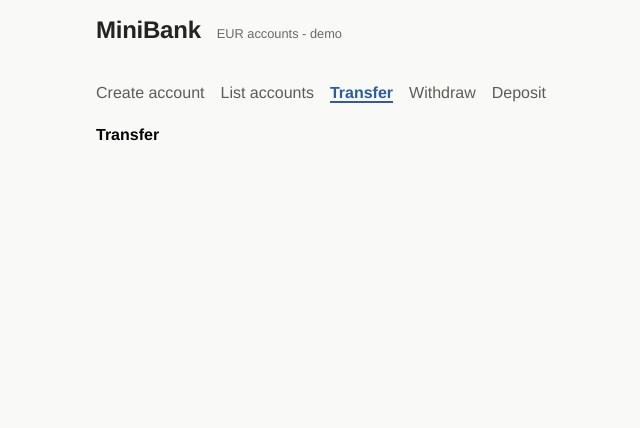
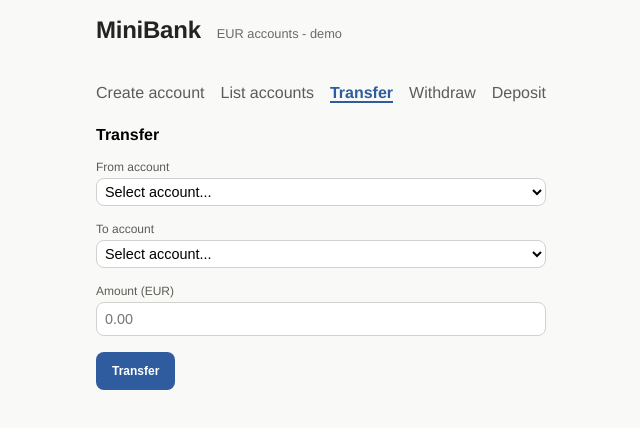
Before and after one commit to gkiss02/mini-bank-frontend, a React (Vite) app: page /transfer in a window 1280 px wide. Shown: the top 428 px of the page, without its empty margins (319-959 px from the left). Built offline with nearby package versions, Linux system fonts and the light colour scheme.

Commit message:
Add page base layout

```diff
--- a/src/components/custom-dropdown/CustomDropdown.tsx
+++ b/src/components/custom-dropdown/CustomDropdown.tsx
@@ -2,6 +2,7 @@ import styles from "./CustomDropdown.module.css";
 
 interface CustomDropdownProps<T extends string> {
   label: string;
+  placeholder?: string;
   values: T[];
   value: T;
   onChange: (value: T) => void;
@@ -10,6 +11,7 @@ interface CustomDropdownProps<T extends string> {
 const CustomDropdown = <T extends string>({
   values,
   label,
+  placeholder,
   value,
   onChange,
 }: CustomDropdownProps<T>) => {
@@ -21,6 +23,11 @@ const CustomDropdown = <T extends string>({
         value={value}
         onChange={(event) => onChange(event.target.value as T)}
       >
+        {placeholder && (
+          <option value="" disabled>
+            {placeholder}
+          </option>
+        )}
         {values.map((value) => (
           <option key={value} value={value}>
             {value}
--- a/src/context/AccountsContext.tsx
+++ b/src/context/AccountsContext.tsx
@@ -1,5 +1,9 @@
 import { useState, type ReactNode } from "react";
-import { AccountType, type Account, type CreateAccountInput } from "../types/account";
+import {
+  AccountType,
+  type Account,
+  type CreateAccountInput,
+} from "../types/account";
 import { AccountsContext } from "./accounts-context";
 
 const NORMAL_ACCOUNT_WELCOME_BONUS = 10;
@@ -13,13 +17,13 @@ export const AccountsProvider = ({ children }: { children: ReactNode }) => {
         ? {
             accountType: AccountType.NORMAL,
             accountNumber: input.accountNumber,
-            userName: input.userName,
+            username: input.userName,
             balance: NORMAL_ACCOUNT_WELCOME_BONUS,
           }
         : {
             accountType: AccountType.SAVINGS,
             accountNumber: input.accountNumber,
-            userName: input.userName,
+            username: input.userName,
             balance: 0,
             interestRate: input.interestRate,
           };
--- a/src/pages/create-account/CreateAccountPage.tsx
+++ b/src/pages/create-account/CreateAccountPage.tsx
@@ -40,8 +40,8 @@ const CreateAccountPage = () => {
     <section className={styles.container}>
       <h2>Create account page</h2>
       <CustomDropdown<AccountType>
+        label="Account type"
         values={Object.values(AccountType)}
-        label="Account type"
         value={accountType}
         onChange={setAccountType}
       />
--- /dev/null
+++ b/src/pages/deposit/DepositPage.module.css
@@ -0,0 +1,5 @@
+.container {
+  display: flex;
+  flex-direction: column;
+  gap: 1rem;
+}
--- a/src/pages/deposit/DepositPage.tsx
+++ b/src/pages/deposit/DepositPage.tsx
@@ -1,5 +1,42 @@
+import { useState } from "react";
+import CustomButton from "../../components/custom-button/CustomButton";
+import CustomDropdown from "../../components/custom-dropdown/CustomDropdown";
+import CustomInput from "../../components/custom-input/CustomInput";
+import { useAccounts } from "../../hooks/useAccounts";
+import styles from "./DepositPage.module.css";
+
 const DepositPage = () => {
-  return <h2>Deposit</h2>;
+  const { accounts } = useAccounts();
+  const [accountNumber, setAccountNumber] = useState<string>("");
+  const [amount, setAmount] = useState<string | number>("");
+
+  const handleClick = () => {
+    console.log("accountNumber", accountNumber);
+    console.log("amount", amount);
+  };
+  return (
+    <section className={styles.container}>
+      <h2>Deposit</h2>
+      <CustomDropdown<string>
+        label="Account"
+        placeholder="Select account..."
+        values={accounts.map(
+          (account) =>
+            `${account.accountNumber} — ${account.username} (€${account.balance})`
+        )}
+        value={accountNumber}
+        onChange={setAccountNumber}
+      />
+      <CustomInput
+        type="number"
+        label="Amount (EUR)"
+        placeholder="0.00"
+        value={amount}
+        onChange={setAmount}
+      />
+      <CustomButton onClick={handleClick}>Deposit</CustomButton>
+    </section>
+  );
 };
 
 export default DepositPage;
--- /dev/null
+++ b/src/pages/transfer/TransferPage.module.css
@@ -0,0 +1,5 @@
+.container {
+  display: flex;
+  flex-direction: column;
+  gap: 1rem;
+}
--- a/src/pages/transfer/TransferPage.tsx
+++ b/src/pages/transfer/TransferPage.tsx
@@ -1,5 +1,55 @@
+import { useState } from "react";
+import CustomButton from "../../components/custom-button/CustomButton";
+import CustomDropdown from "../../components/custom-dropdown/CustomDropdown";
+import CustomInput from "../../components/custom-input/CustomInput";
+import { useAccounts } from "../../hooks/useAccounts";
+import styles from "./TransferPage.module.css";
+
 const TransferPage = () => {
-  return <h2>Transfer</h2>;
+  const { accounts } = useAccounts();
+  const [accountNumberFrom, setAccountNumberFrom] = useState<string>("");
+  const [accountNumberTo, setAccountNumberTo] = useState<string>("");
+  const [amount, setAmount] = useState<string | number>("");
+
+  const handleClick = () => {
+    console.log("accountNumberFrom", accountNumberFrom);
+    console.log("accountNumberTo", accountNumberTo);
+    console.log("amount", amount);
+  };
+
+  return (
+    <section className={styles.container}>
+      <h2>Transfer</h2>
+      <CustomDropdown<string>
+        label="From account"
+        placeholder="Select account..."
+        values={accounts.map(
+          (account) =>
+            `${account.accountNumber} — ${account.username} (€${account.balance})`
+        )}
+        value={accountNumberFrom}
+        onChange={setAccountNumberFrom}
+      />
+      <CustomDropdown<string>
+        label="To account"
+        placeholder="Select account..."
+        values={accounts.map(
+          (account) =>
+            `${account.accountNumber} — ${account.username} (€${account.balance})`
+        )}
+        value={accountNumberTo}
+        onChange={setAccountNumberTo}
+      />
+      <CustomInput
+        type="number"
+        label="Amount (EUR)"
+        placeholder="0.00"
+        value={amount}
+        onChange={setAmount}
+      />
+      <CustomButton onClick={handleClick}>Transfer</CustomButton>
+    </section>
+  );
 };
 
 export default TransferPage;
--- /dev/null
+++ b/src/pages/withdraw/WithdrawPage.module.css
@@ -0,0 +1,5 @@
+.container {
+  display: flex;
+  flex-direction: column;
+  gap: 1rem;
+}
--- a/src/pages/withdraw/WithdrawPage.tsx
+++ b/src/pages/withdraw/WithdrawPage.tsx
@@ -1,5 +1,43 @@
+import { useState } from "react";
+import CustomDropdown from "../../components/custom-dropdown/CustomDropdown";
+import { useAccounts } from "../../hooks/useAccounts";
+import styles from "./WithdrawPage.module.css";
+import CustomInput from "../../components/custom-input/CustomInput";
+import CustomButton from "../../components/custom-button/CustomButton";
+
 const WithdrawPage = () => {
-  return <h2>Withdraw</h2>;
+  const { accounts } = useAccounts();
+  const [accountNumber, setAccountNumber] = useState<string>("");
+  const [amount, setAmount] = useState<string | number>("");
+
+  const handleClick = () => {
+    console.log("accountNumber", accountNumber);
+    console.log("amount", amount);
+  };
+
+  return (
+    <section className={styles.container}>
+      <h2>Withdraw</h2>
+      <CustomDropdown<string>
+        label="Account"
+        placeholder="Select account..."
+        values={accounts.map(
+          (account) =>
+            `${account.accountNumber} — ${account.username} (€${account.balance})`
+        )}
+        value={accountNumber}
+        onChange={setAccountNumber}
+      />
+      <CustomInput
+        type="number"
+        label="Amount (EUR)"
+        placeholder="0.00"
+        value={amount}
+        onChange={setAmount}
+      />
+      <CustomButton onClick={handleClick}>Withdraw</CustomButton>
+    </section>
+  );
 };
 
 export default WithdrawPage;
--- a/src/types/account.ts
+++ b/src/types/account.ts
@@ -5,7 +5,7 @@ export enum AccountType {
 
 interface BaseAccount {
   readonly accountNumber: string;
-  readonly userName: string;
+  readonly username: string;
   readonly balance: number;
 }
 
```
